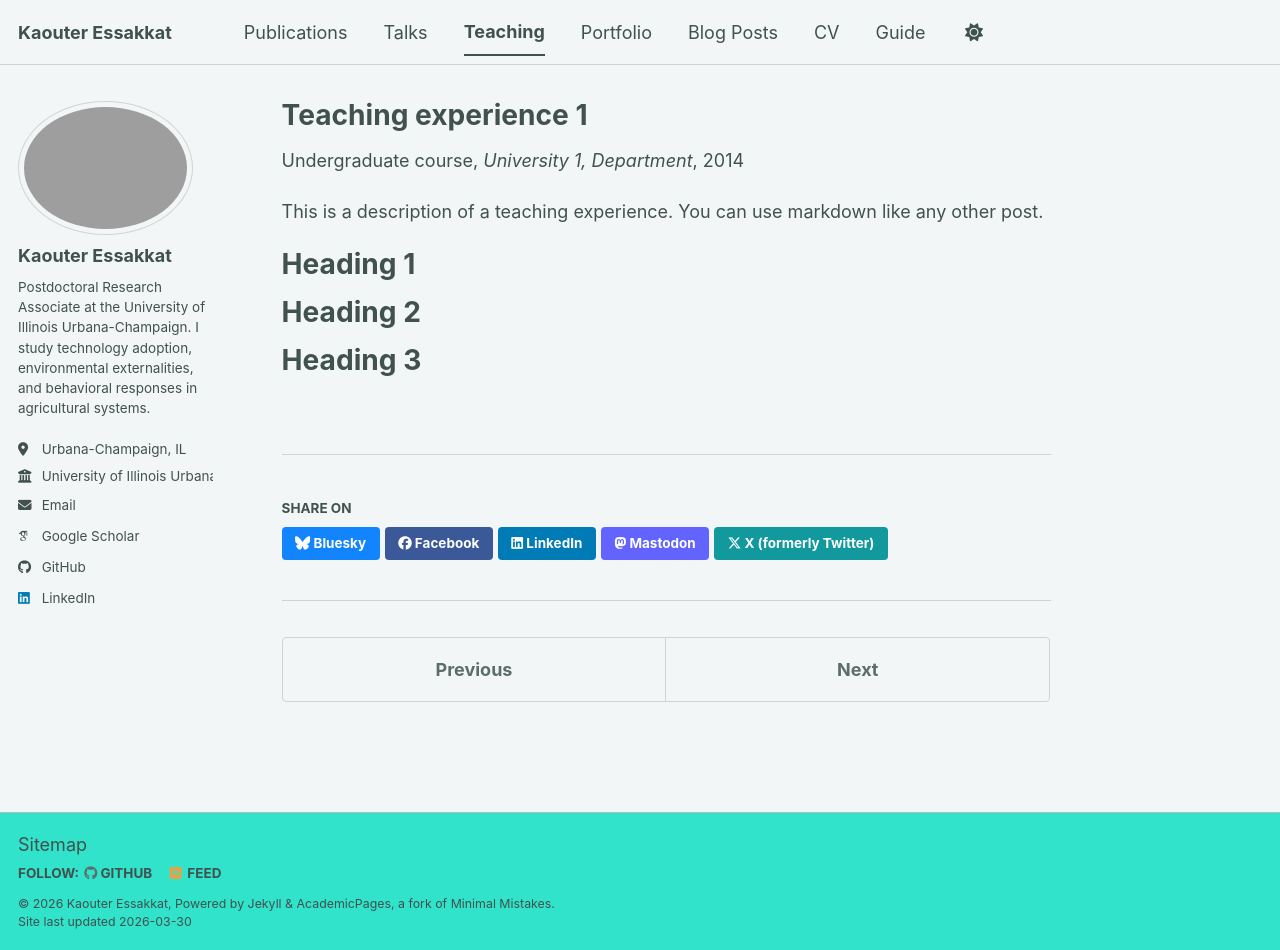
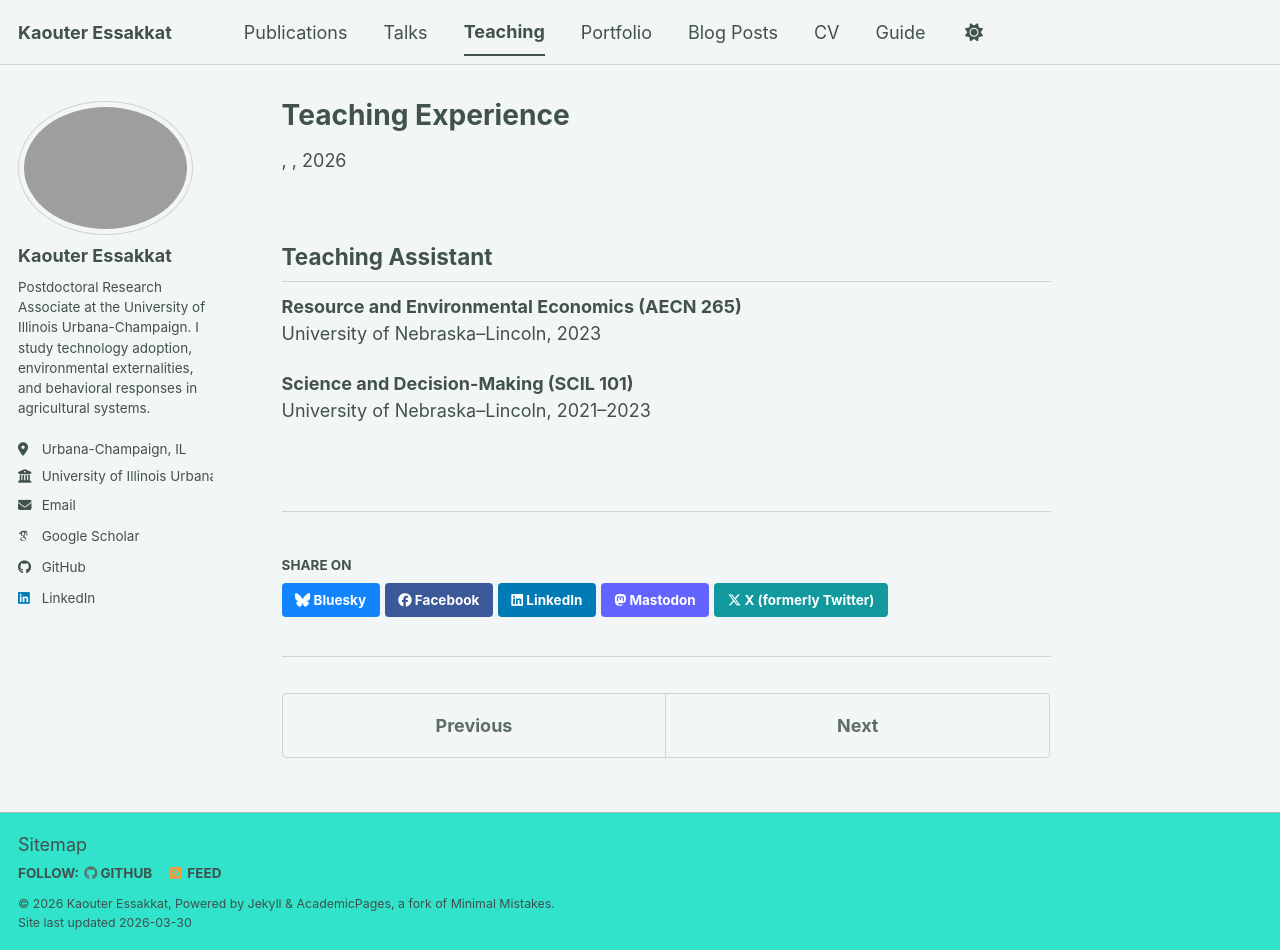
Before and after one commit to KaouterEssakkat/kaouteressakkat.github.io, a Jekyll site: the page built from _teaching/2014-spring-teaching-1.md, in a window 1280 px wide and 950 px high. Built offline with Jekyll 4.4.1, drawn with Linux system fonts in a browser that asks for light colours; some web fonts are replaced; a script bundle is joined from its source files by our own code; library files that are not in the unit come from our copies.

Commit message:
Update 2014-spring-teaching-1.md

```diff
--- a/_teaching/2014-spring-teaching-1.md
+++ b/_teaching/2014-spring-teaching-1.md
@@ -1,20 +1,13 @@
 ---
-title: "Teaching experience 1"
+title: "Teaching Experience"
 collection: teaching
-type: "Undergraduate course"
-permalink: /teaching/2014-spring-teaching-1
-venue: "University 1, Department"
-date: 2014-01-01
-location: "City, Country"
+permalink: /teaching/
 ---
 
-This is a description of a teaching experience. You can use markdown like any other post.
+## Teaching Assistant
 
-Heading 1
-======
+**Resource and Environmental Economics (AECN 265)**
+University of Nebraska–Lincoln, 2023
 
-Heading 2
-======
-
-Heading 3
-======
+**Science and Decision-Making (SCIL 101)**
+University of Nebraska–Lincoln, 2021–2023
```
